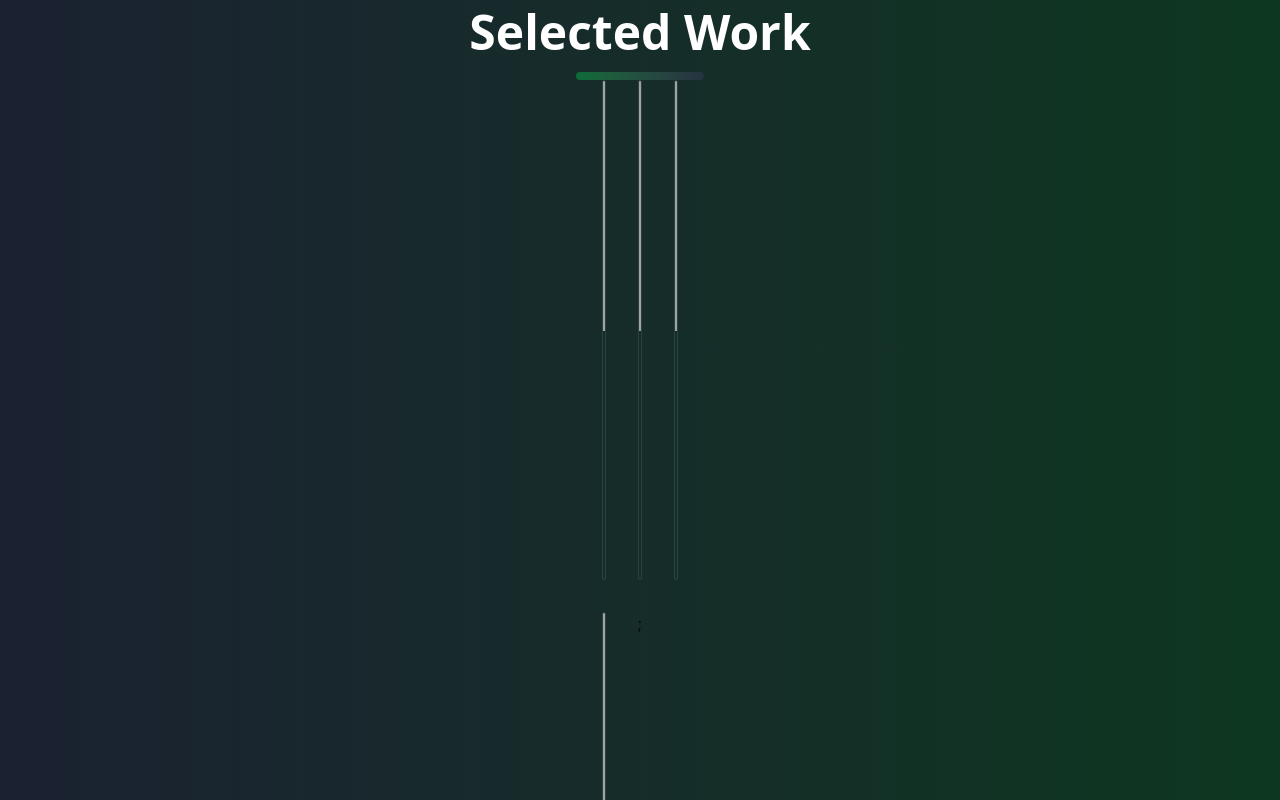
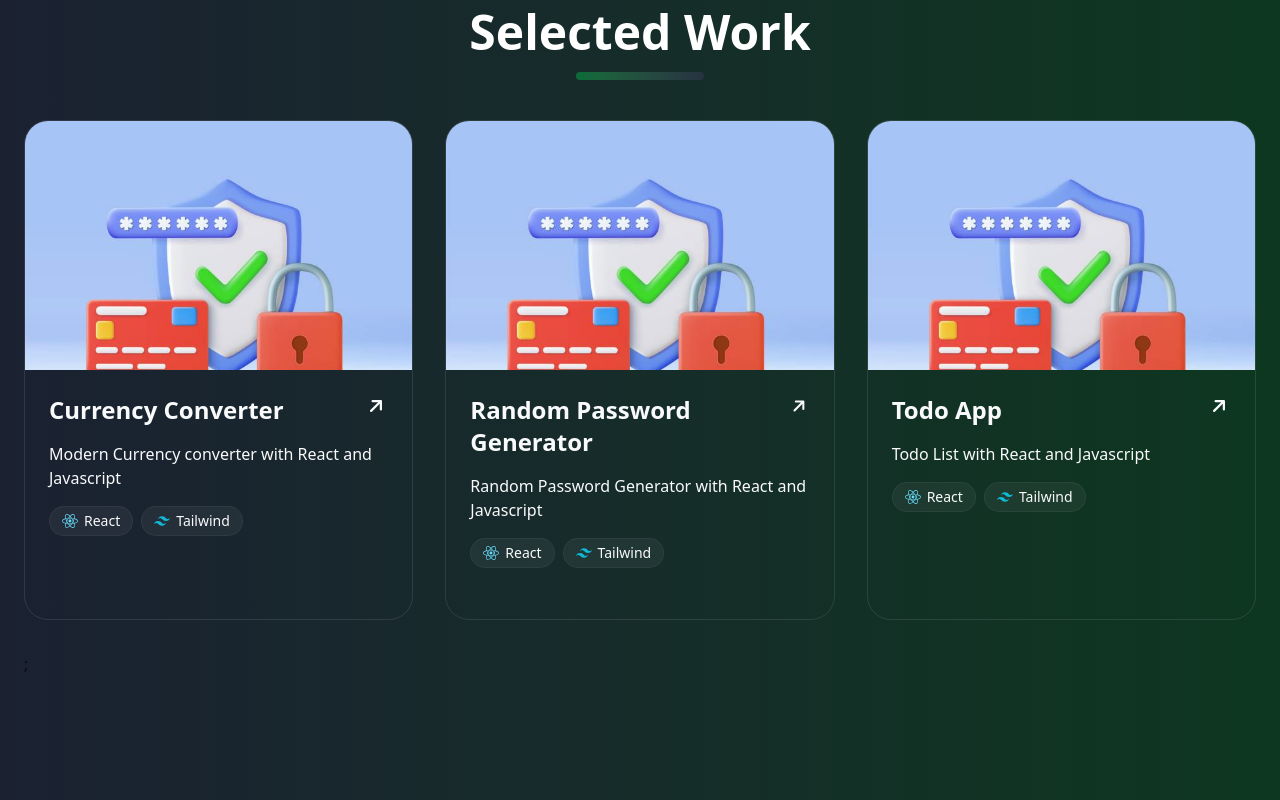
Before and after one commit to Gogo602/Portfolio, a Next.js app: page / in a window 1280 px wide. Shown: the part 920-1720 px from the top of the page. Built offline with nearby package versions, Linux system fonts and the light colour scheme; grey boxes are pictures that could not be loaded.

Commit message:
Done with selected work

```diff
--- a/components/selectedWork.tsx
+++ b/components/selectedWork.tsx
@@ -1,7 +1,7 @@
 "use client"
 
+import { ArrowUpRightIcon } from '@heroicons/react/16/solid';
 import { motion } from 'framer-motion';
-import { div } from 'framer-motion/client';
 import Image from 'next/image';
 import React from 'react'
 import { FaReact } from 'react-icons/fa';
@@ -16,7 +16,7 @@ const projects = [
       { name: "React", icon: FaReact, color: "#61DAFB" },
       { name: "Tailwind", icon: SiTailwindcss, color: "#06B6D4" },
     ],
-    image:'/projects/currency'
+    image:'/signup.jpg'
   },
 
   {
@@ -26,7 +26,7 @@ const projects = [
       { name: "React", icon: FaReact, color: "#61DAFB" },
       { name: "Tailwind", icon: SiTailwindcss, color: "#06B6D4" },
     ],
-    image:'/projects/currency'
+    image:'/signup.jpg'
   },
 
   {
@@ -36,18 +36,8 @@ const projects = [
       { name: "React", icon: FaReact, color: "#61DAFB" },
       { name: "Tailwind", icon: SiTailwindcss, color: "#06B6D4" },
     ],
-    image:'/projects/currency'
+    image:'/signup.jpg'
   },
-  {
-    title: "Calculator",
-    description: "Calculator App with React and Javascript",
-    tech: [
-      { name: "React", icon: FaReact, color: "#61DAFB" },
-      { name: "Tailwind", icon: SiTailwindcss, color: "#06B6D4" },
-    ],
-    image:'/projects/currency'
-  },
-
   ]
 
 const SelectedWork = () => {
@@ -65,25 +55,65 @@ const SelectedWork = () => {
           <div className='w-32 h-2 bg-gradient-to-r from-green-800 to-gray-800  rounded-full'></div>
 
           {/* project grid */}
-          <div className='grid grid-cols-1 md:grid-cols-3 lg:grid-cols-3 gap-8 relative z-10'>
+          <div className='grid grid-cols-1 md:grid-cols-3 lg:grid-cols-3 gap-8 relative z-10 mt-10'>
             {
               projects.map((projects, i) => (
                 <motion.div
                   key={i}
                   initial={{ opacity: 0, y: 50 }}
                   whileInView={{ opacity: 1, y: 0 }}
-                  transition={{duration:0.6, delay: i * 0.1}}
+                  transition={{ duration: 0.6, delay: i * 0.1 }}
+                  whileHover={{
+                    y: -10,
+                    transition:{duration:0.2}
+                  }}
                   className='group relative h-[500px] rounded-3xl overflow-hidden bg-surface border border-white/10 cursor-pointer'
                 >
-                  <motion.div className='h-[250px] relative'>
+                  <motion.div className='h-1/2 w-full relative'>
                     <Image
                       src={projects.image}
                       alt={projects.title}
                       fill
-                      sizes="(max-width: 768px) 100vw, 33vw"
+                      sizes="max-width-[768px] 100vw, 33vw"
                       className='object-cover'
                       priority
                     />
+
+                  </motion.div>
+
+                  {/* content section */}
+                  <motion.div
+                    className='p-6 h-[25px] bg-surface'
+                    transition={{duration:0.3}}
+                  >
+                    <div className='flex justify-between items-start mb-4 group/title'>
+                      <h3 className='text-2xl font-bold text-gray-50'>
+                        {projects.title}
+                      </h3>
+                      <ArrowUpRightIcon className='h-6 w-6 text-gray-50 group-hover/title:text-green-800 transition-colors duration-300'/>
+                    </div>
+                    <p className='text-gray-50 mb-4'>
+                      {projects.description}
+                    </p>
+
+                    <div className='flex flex-wrap gap-2'>
+                      {
+                        projects.tech.map((tech, j) => (
+                          <span
+                            key={j}
+                            className='px-3 py-1 rounded-full bg-white/5 text-gray-50 text-sm border border-white/5 hover:bg-surface transition-colors flex items-center gap-1.5 group/tech'
+                          >
+                            <tech.icon
+                              style={{color:tech.color}}
+                              className='w-4 h-4 transition-colors'
+                            />
+                            <span className='hover:text-green-800 transition-colors'>
+                              {tech.name}
+                            </span>
+                          </span>
+                        ))
+                      }
+                    </div>
                   </motion.div>
                 </motion.div>
               ))
```
Also changed, not shown: public/signup.jpg (added).
